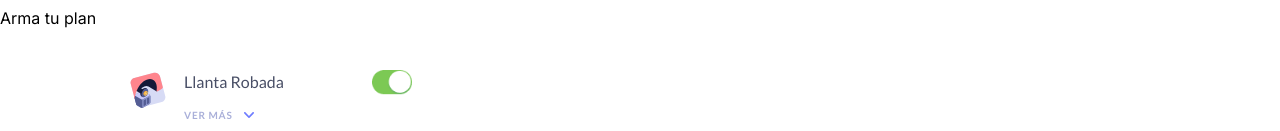
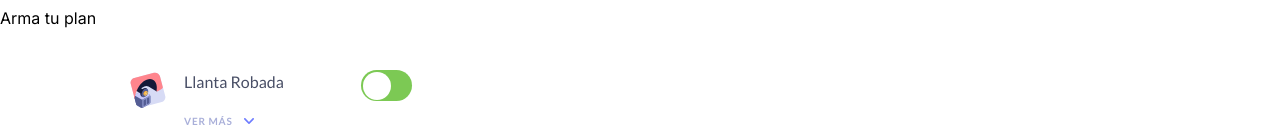
Before and after one commit to danyhoshi/rimac-project, a Next.js app: page /arma-tu-plan in a window 1280 px wide. Shown: the part 821-952 px from the top of the page. Built offline with nearby package versions, Linux system fonts and the light colour scheme.

Commit message:
Add Switch component

```diff
--- a/src/app/ui/components/Accordion.tsx
+++ b/src/app/ui/components/Accordion.tsx
@@ -4,6 +4,7 @@ import { roboto } from '@/app/ui/fonts'
 import {Lato} from 'next/font/google'
 import React from 'react'
 import clsx from 'clsx';
+import Switch from './Switch';
 const latoBold = Lato({  weight: ['700'],
                         subsets: ['latin'] });
 const latoRegular = Lato({  weight: ['400'],
@@ -34,12 +35,13 @@ const Accordion: React.FC<Props> = ({title, description, src}) =>
                 <div className='flex flex-col'>
                     <div className='flex justify-between pl-4 w-[244px]'>
                         <h3 className='text-[#494F66]'>{title}</h3>
-                        <Image
+                        {/* <Image
                             src={'/On.png'}
                             width={40}
                             height={40}
                             className="block self-end"
-                            alt="switch"/>
+                            alt="switch"/> */}
+                        <Switch />
                     </div>
                     <p className={clsx(`pl-4 pt-3 ${roboto.className} text-[14px] text-[#676F8F] w-[244px]`,
                         {
--- /dev/null
+++ b/src/app/ui/components/Switch.tsx
@@ -0,0 +1,18 @@
+'use client'; //This is a Client Component, which means you can use event listeners and hooks.
+import React from 'react';
+export default function Switch() {
+    const [on, setOn] = React.useState(false)
+    const handleChange = (e:React.ChangeEvent<HTMLInputElement>) => {
+       const { checked } = e.target
+        setOn(prevState => !prevState)
+        console.log('click', checked)
+    }
+    return (
+
+        <label className='bg-[#7CC954] cursor-pointer relative w-[51px] h-[31px] rounded-full'>
+            <input type="checkbox" className="sr-only peer" onChange={handleChange}/>
+            <span className='w-[55%] h-[88%] bg-white absolute rounded-full left-[0.15rem] top-[0.15rem] peer-checked:bg-white peer-checked:left-[21px] transition-all duration-500'></span>
+        </label>
+
+    )
+}
```
Also changed, not shown: public/On.png (deleted).
